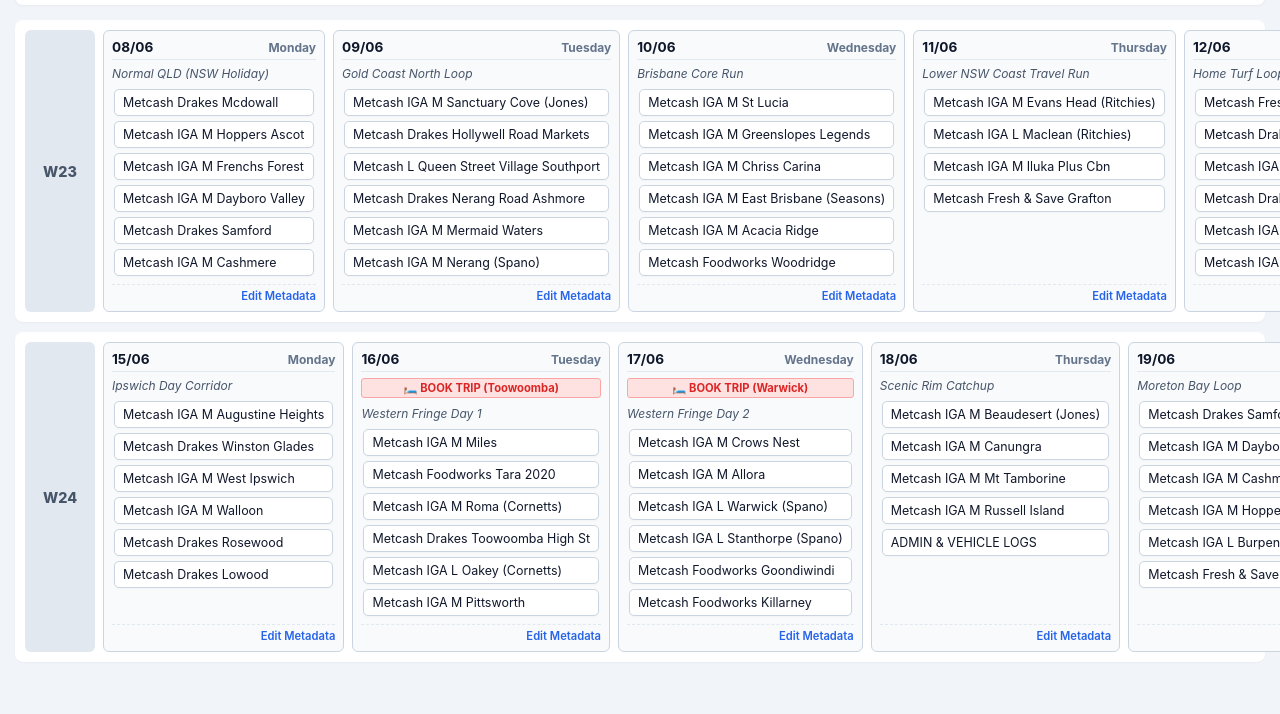
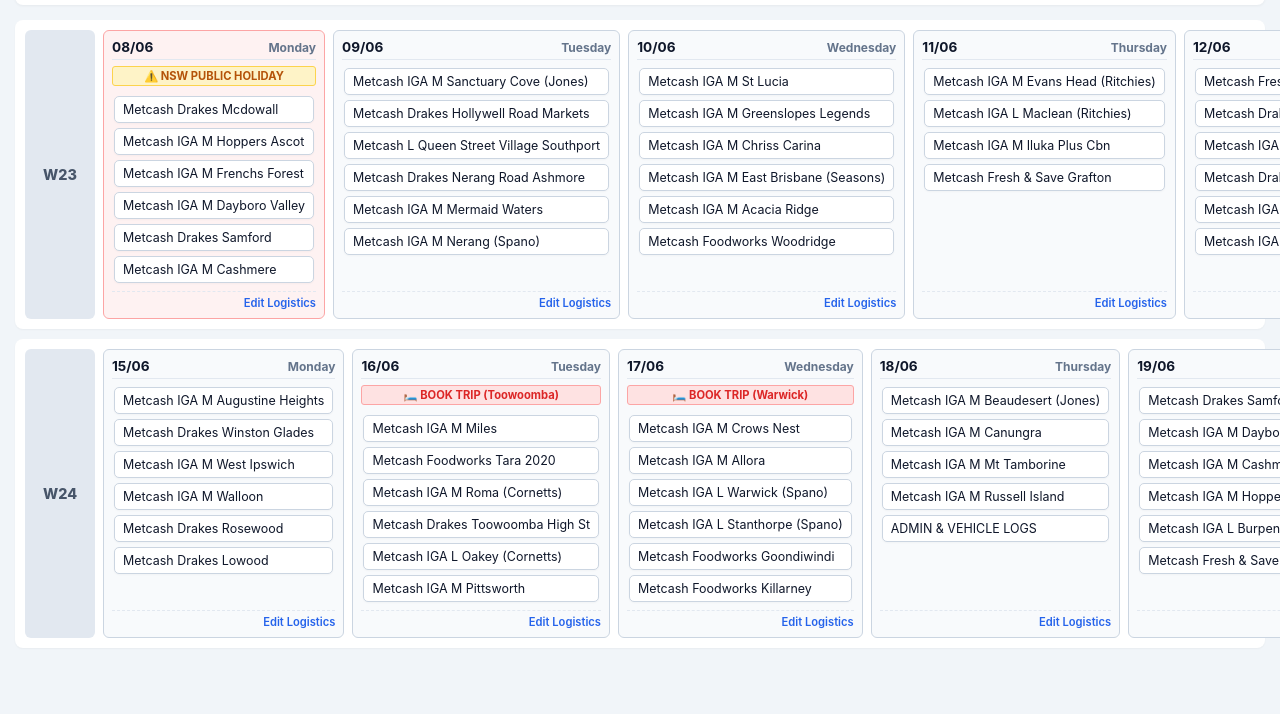
Before and after one commit to ksk99000/Stores, a plain HTML site: page index.html in a window 1280 px wide. Shown: the part 86-800 px from the top of the page. Drawn offline with Linux system fonts and the light colour scheme.

Commit message:
Update title and metadata in index.html

```diff
--- a/index.html
+++ b/index.html
@@ -3,7 +3,7 @@
 <head>
     <meta charset="UTF-8">
     <meta name="viewport" content="width=device-width, initial-scale=1.0">
-    <title>2026 Master Roster Planner - Quick Edit Edition</title>
+    <title>2026 Master Roster Planner - Automation Edition</title>
     <style>
         :root {
             --primary: #0f172a;
@@ -89,8 +89,7 @@
 
         .alert-tag { background: #fee2e2; color: var(--warning); padding: 2px 4px; border-radius: 3px; font-size: 0.7rem; font-weight: 700; margin-bottom: 4px; display: inline-block; text-align: center; border: 1px solid #fca5a5; width: 100%; text-overflow: ellipsis; overflow: hidden; white-space: nowrap; pointer-events: none; }
         .alert-tag.leave-tag { background: #bae6fd; color: #0369a1; border-color: #7dd3fc; }
-
-        .route-notes { font-size: 0.75rem; color: #475569; font-style: italic; margin-bottom: 6px; white-space: nowrap; overflow: hidden; text-overflow: ellipsis; pointer-events: none; }
+        .alert-tag.nsw-holiday-tag { background: #fef3c7; color: #b45309; border-color: #fcd34d; }
 
         .store-list { display: flex; flex-direction: column; gap: 5px; min-height: 60px; padding: 2px; border-radius: 4px; }
 
@@ -189,7 +188,7 @@
         .modal-content { background: white; padding: 20px; border-radius: 8px; max-width: 450px; width: 90%; }
         .form-group { margin-bottom: 10px; }
         .form-group label { display: block; font-size: 0.8rem; font-weight: 600; margin-bottom: 2px; color: #475569; }
-        .form-group input, .form-group textarea { width: 100%; padding: 6px; border: 1px solid var(--border); border-radius: 4px; font-size: 0.85rem; }
+        .form-group input { width: 100%; padding: 6px; border: 1px solid var(--border); border-radius: 4px; font-size: 0.85rem; }
         .form-checkbox { display: flex; align-items: center; gap: 8px; background: #f0f9ff; padding: 10px; border-radius: 6px; border: 1px solid #bae6fd; margin-bottom: 12px; }
         .form-checkbox label { font-weight: 700; color: #0369a1; cursor: pointer; font-size: 0.85rem; }
         .modal-buttons { display: flex; justify-content: flex-end; gap: 8px; margin-top: 15px; }
@@ -204,7 +203,7 @@
     <header>
         <div>
             <h1>2026 Master Roster Planner</h1>
-            <p style="color: #64748b; font-size: 0.8rem; margin-top: 2px;">Left-Click Store to Delete | Right-Click Card to Quick-Add | Drag to Re-order</p>
+            <p style="color: #64748b; font-size: 0.8rem; margin-top: 2px;">Left-Click to Delete Store | Right-Click Card to Quick-Add | Public Holidays Automated & Locked</p>
         </div>
         <div class="controls">
             <button class="btn btn-secondary" onclick="resetTracker()">Reset Roster</button>
@@ -228,7 +227,7 @@
 
     <div class="modal" id="editModal">
         <div class="modal-content">
-            <div class="modal-header" id="modalTitle" style="font-weight:700; margin-bottom:10px;">Edit Day Metadata</div>
+            <div class="modal-header" id="modalTitle" style="font-weight:700; margin-bottom:10px;">Edit Day Logistics</div>
             <div class="form-checkbox">
                 <input type="checkbox" id="editIsLeave" onchange="toggleModalLeaveView(this.checked)">
                 <label for="editIsLeave">🌴 Mark day as Annual Leave (A/L)</label>
@@ -269,24 +268,29 @@
         };
 
         const initialRosterData = [
-            { id: "1", week: "W23", date: "08/06/2026", day: "Monday", stores: [...basePatterns.MondayA], accommodation: "HOME BASE", notes: "Normal QLD (NSW Holiday)", isHoliday: false, isLeave: false },
-            { id: "2", week: "W23", date: "09/06/2026", day: "Tuesday", stores: [...basePatterns.TuesdayA], accommodation: "HOME BASE", notes: "Gold Coast North Loop", isHoliday: false, isLeave: false },
-            { id: "3", week: "W23", date: "10/06/2026", day: "Wednesday", stores: [...basePatterns.WednesdayA], accommodation: "HOME BASE", notes: "Brisbane Core Run", isHoliday: false, isLeave: false },
-            { id: "4", week: "W23", date: "11/06/2026", day: "Thursday", stores: ["Metcash IGA M Evans Head (Ritchies)", "Metcash IGA L Maclean (Ritchies)", "Metcash IGA M Iluka Plus Cbn", "Metcash Fresh & Save Grafton"], accommodation: "HOME BASE", notes: "Lower NSW Coast Travel Run", isHoliday: false, isLeave: false },
-            { id: "5", week: "W23", date: "12/06/2026", day: "Friday", stores: [...basePatterns.FridayA], accommodation: "HOME BASE", notes: "Home Turf Loop", isHoliday: false, isLeave: false },
-            { id: "6", week: "W24", date: "15/06/2026", day: "Monday", stores: [...basePatterns.MondayB], accommodation: "HOME BASE", notes: "Ipswich Day Corridor", isHoliday: false, isLeave: false },
-            { id: "7", week: "W24", date: "16/06/2026", day: "Tuesday", stores: ["Metcash IGA M Miles", "Metcash Foodworks Tara 2020", "Metcash IGA M Roma (Cornetts)", "Metcash Drakes Toowoomba High St", "Metcash IGA L Oakey (Cornetts)", "Metcash IGA M Pittsworth"], accommodation: "🛏️ BOOK TRIP (Toowoomba)", notes: "Western Fringe Day 1", isHoliday: false, isLeave: false },
-            { id: "8", week: "W24", date: "17/06/2026", day: "Wednesday", stores: ["Metcash IGA M Crows Nest", "Metcash IGA M Allora", "Metcash IGA L Warwick (Spano)", "Metcash IGA L Stanthorpe (Spano)", "Metcash Foodworks Goondiwindi", "Metcash Foodworks Killarney"], accommodation: "🛏️ BOOK TRIP (Warwick)", notes: "Western Fringe Day 2", isHoliday: false, isLeave: false },
-            { id: "9", week: "W24", date: "18/06/2026", day: "Thursday", stores: ["Metcash IGA M Beaudesert (Jones)", "Metcash IGA M Canungra", "Metcash IGA M Mt Tamborine", "Metcash IGA M Russell Island", "ADMIN & VEHICLE LOGS"], accommodation: "HOME BASE", notes: "Scenic Rim Catchup", isHoliday: false, isLeave: false },
-            { id: "10", week: "W24", date: "19/06/2026", day: "Friday", stores: [...basePatterns.FridayB], accommodation: "HOME BASE", notes: "Moreton Bay Loop", isHoliday: false, isLeave: false }
+            { id: "1", week: "W23", date: "08/06/2026", day: "Monday", stores: [...basePatterns.MondayA], accommodation: "HOME BASE", isLeave: false },
+            { id: "2", week: "W23", date: "09/06/2026", day: "Tuesday", stores: [...basePatterns.TuesdayA], accommodation: "HOME BASE", isLeave: false },
+            { id: "3", week: "W23", date: "10/06/2026", day: "Wednesday", stores: [...basePatterns.WednesdayA], accommodation: "HOME BASE", isLeave: false },
+            { id: "4", week: "W23", date: "11/06/2026", day: "Thursday", stores: ["Metcash IGA M Evans Head (Ritchies)", "Metcash IGA L Maclean (Ritchies)", "Metcash IGA M Iluka Plus Cbn", "Metcash Fresh & Save Grafton"], accommodation: "HOME BASE", isLeave: false },
+            { id: "5", week: "W23", date: "12/06/2026", day: "Friday", stores: [...basePatterns.FridayA], accommodation: "HOME BASE", isLeave: false },
+            { id: "6", week: "W24", date: "15/06/2026", day: "Monday", stores: [...basePatterns.MondayB], accommodation: "HOME BASE", isLeave: false },
+            { id: "7", week: "W24", date: "16/06/2026", day: "Tuesday", stores: ["Metcash IGA M Miles", "Metcash Foodworks Tara 2020", "Metcash IGA M Roma (Cornetts)", "Metcash Drakes Toowoomba High St", "Metcash IGA L Oakey (Cornetts)", "Metcash IGA M Pittsworth"], accommodation: "🛏️ BOOK TRIP (Toowoomba)", isLeave: false },
+            { id: "8", week: "W24", date: "17/06/2026", day: "Wednesday", stores: ["Metcash IGA M Crows Nest", "Metcash IGA M Allora", "Metcash IGA L Warwick (Spano)", "Metcash IGA L Stanthorpe (Spano)", "Metcash Foodworks Goondiwindi", "Metcash Foodworks Killarney"], accommodation: "🛏️ BOOK TRIP (Warwick)", isLeave: false },
+            { id: "9", week: "W24", date: "18/06/2026", day: "Thursday", stores: ["Metcash IGA M Beaudesert (Jones)", "Metcash IGA M Canungra", "Metcash IGA M Mt Tamborine", "Metcash IGA M Russell Island", "ADMIN & VEHICLE LOGS"], accommodation: "HOME BASE", isLeave: false },
+            { id: "10", week: "W24", date: "19/06/2026", day: "Friday", stores: [...basePatterns.FridayB], accommodation: "HOME BASE", isLeave: false }
         ];
 
-        let roster = JSON.parse(localStorage.getItem('kyal_roster_data_v6')) || initialRosterData;
+        let roster = JSON.parse(localStorage.getItem('kyal_roster_data_v7')) || initialRosterData;
         let currentEditingId = null;
         let currentPickerDayId = null;
 
         function saveData() {
-            localStorage.setItem('kyal_roster_data_v6', JSON.stringify(roster));
+            localStorage.setItem('kyal_roster_data_v7', JSON.stringify(roster));
+        }
+
+        function isNswPublicHoliday(dateStr) {
+            // Native lock check for King's Birthday Holiday Mon June 8, 2026
+            return dateStr === "08/06/2026";
         }
 
         function renderCalendar() {
@@ -308,21 +312,26 @@
                     container.appendChild(currentWeekRow);
                 }
 
+                const hasNswHoliday = isNswPublicHoliday(day.date);
                 const tile = document.createElement('div');
-                tile.className = `day-tile ${day.isHoliday ? 'holiday' : ''} ${day.isLeave ? 'annual-leave' : ''}`;
+                tile.className = `day-tile ${hasNswHoliday ? 'holiday' : ''} ${day.isLeave ? 'annual-leave' : ''}`;
                 tile.setAttribute('data-day-id', day.id);
 
-                // Right-click quick picker framework
                 tile.addEventListener('contextmenu', (e) => {
                     e.preventDefault();
                     toggleStorePicker(day.id, e.clientX, e.clientY);
                 });
 
-                let accommodationHtml = '';
+                let alertsHtml = '';
                 if (day.isLeave) {
-                    accommodationHtml = `<div class="alert-tag leave-tag">🌴 ANNUAL LEAVE (A/L)</div>`;
-                } else if (day.accommodation && (day.accommodation.includes('🛏️') || day.accommodation.includes('BOOK'))) {
-                    accommodationHtml = `<div class="alert-tag">${day.accommodation}</div>`;
+                    alertsHtml = `<div class="alert-tag leave-tag">🌴 ANNUAL LEAVE (A/L)</div>`;
+                } else {
+                    if (hasNswHoliday) {
+                        alertsHtml += `<div class="alert-tag nsw-holiday-tag">⚠️ NSW PUBLIC HOLIDAY</div>`;
+                    }
+                    if (day.accommodation && (day.accommodation.includes('🛏️') || day.accommodation.includes('BOOK'))) {
+                        alertsHtml += `<div class="alert-tag">${day.accommodation}</div>`;
+                    }
                 }
 
                 let storeListHtml = '';
@@ -331,12 +340,12 @@
                 } else {
                     day.stores.forEach((store, index) => {
                         if(!store || store.trim() === "") return;
-                        const isHolidayText = day.isHoliday || store.includes('OFFLINE');
+                        const isHolidayChip = store.includes('OFFLINE');
 
                         storeListHtml += `
-                            <div class="store-chip ${isHolidayText ? 'non-visit' : ''}"
+                            <div class="store-chip ${isHolidayChip ? 'non-visit' : ''}"
                                  title="${store}"
-                                 draggable="${!isHolidayText}"
+                                 draggable="${!isHolidayChip}"
                                  data-day-id="${day.id}"
                                  data-index="${index}"
                                  onclick="deleteStore('${day.id}', ${index}); event.stopPropagation();">
@@ -351,12 +360,11 @@
                             <div class="day-date">${day.date.substring(0,5)}</div>
                             <div class="day-name">${day.day}</div>
                         </div>
-                        ${accommodationHtml}
-                        <div class="route-notes">${day.isLeave ? 'Annual Leave Leave Period' : (day.notes || '')}</div>
+                        ${alertsHtml}
                         <div class="store-list" data-day-id="${day.id}">${storeListHtml}</div>
                     </div>
                     <div class="tile-actions">
-                        <button class="edit-lnk" onclick="openEditModal('${day.id}'); event.stopPropagation();">Edit Metadata</button>
+                        <button class="edit-lnk" onclick="openEditModal('${day.id}'); event.stopPropagation();">Edit Logistics</button>
                     </div>
                 `;
 
@@ -366,7 +374,6 @@
             setupTactileDragAndDrop();
         }
 
-        // --- Left-Click Instant Delete Function ---
         function deleteStore(dayId, storeIndex) {
             const targetDay = roster.find(d => d.id === dayId);
             if (targetDay) {
@@ -376,7 +383,6 @@
             }
         }
 
-        // --- Custom Floating Right-Click Store Picker Logic ---
         function toggleStorePicker(dayId, mouseX, mouseY) {
             const picker = document.getElementById('floatingStorePicker');
 
@@ -444,7 +450,6 @@
             }
         });
 
-        // --- Tactile Sequence Drag and Drop Re-ordering Engine ---
         function setupTactileDragAndDrop() {
             const lists = document.querySelectorAll('.store-list');
             let draggedChip = null;
@@ -516,19 +521,14 @@
             }, { offset: Number.NEGATIVE_INFINITY }).element;
         }
 
-        // --- Metadata Management Modal ---
         function openEditModal(dayId) {
             currentEditingId = dayId;
             const dayData = roster.find(d => d.id === dayId);
-            document.getElementById('modalTitle').innerText = `Modify Metadata: ${dayData.date}`;
+            document.getElementById('modalTitle').innerText = `Modify Logistics: ${dayData.date}`;
             document.getElementById('editIsLeave').checked = dayData.isLeave || false;
 
             document.getElementById('modalFields').innerHTML = `
                 <div id="conditionalFieldsContainer">
-                    <div class="form-group">
-                        <label>Route Strategy / Notes</label>
-                        <textarea id="editNotes" rows="2">${dayData.notes || ''}</textarea>
-                    </div>
                     <div class="form-group">
                         <label>Accommodation Alert</label>
                         <input type="text" id="editAccommodation" value="${dayData.accommodation || ''}">
@@ -553,7 +553,6 @@
             const dayData = roster.find(d => d.id === currentEditingId);
             dayData.isLeave = document.getElementById('editIsLeave').checked;
             if (!dayData.isLeave) {
-                dayData.notes = document.getElementById('editNotes').value;
                 dayData.accommodation = document.getElementById('editAccommodation').value;
             }
             saveData();
@@ -563,7 +562,7 @@
 
         function resetTracker() {
             if(confirm("Reset entire roster history?")) {
-                localStorage.removeItem('kyal_roster_data_v6');
+                localStorage.removeItem('kyal_roster_data_v7');
                 roster = JSON.parse(JSON.stringify(initialRosterData));
                 renderCalendar();
             }
```
